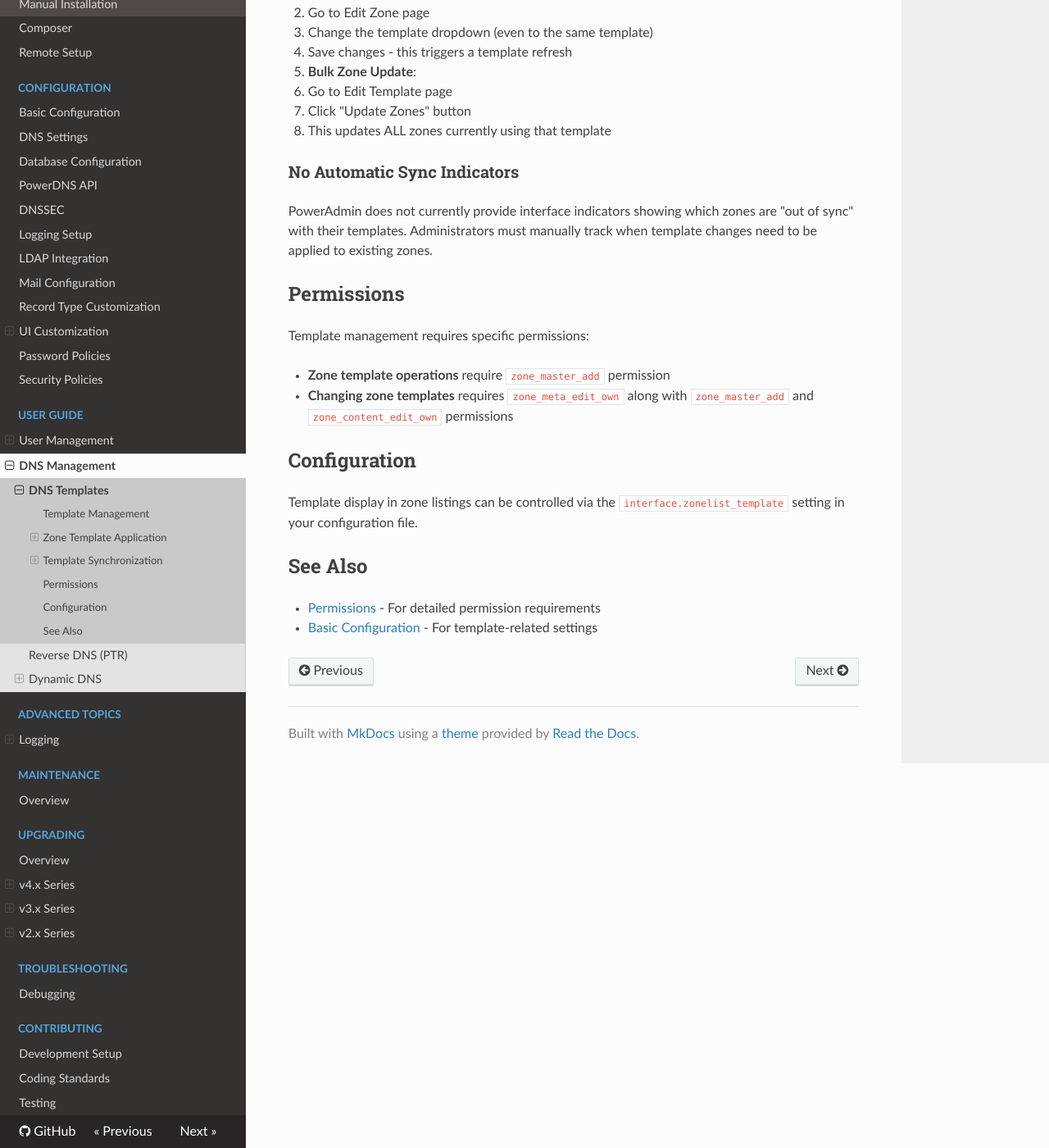
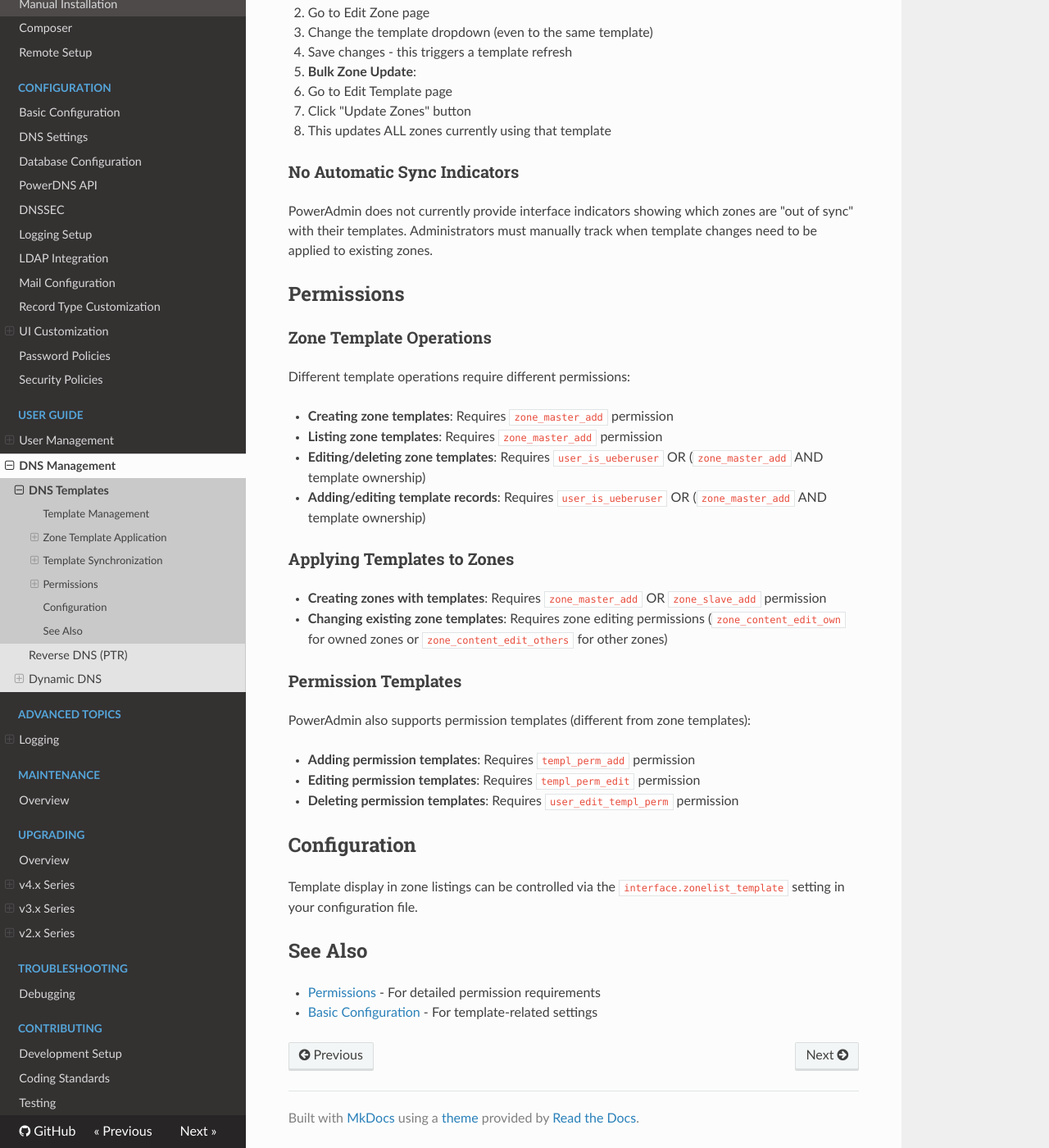
Before and after one commit to poweradmin/poweradmin-docs, an MkDocs documentation site: the page built from docs/user-guide/dns-templates.md, in a window 1280 px wide and 1400 px high, scrolled down 1442 px. Shown: the whole window at 82% size. Built offline with MkDocs 1.6.1, drawn with Linux system fonts in a browser that asks for light colours; nearby versions of some CDN libraries.

Commit message:
docs: update DNS templates permissions based on source code

```diff
--- a/docs/user-guide/dns-templates.md
+++ b/docs/user-guide/dns-templates.md
@@ -56,10 +56,27 @@ PowerAdmin does not currently provide interface indicators showing which zones a
 
 ## Permissions
 
-Template management requires specific permissions:
+### Zone Template Operations
 
-- **Zone template operations** require `zone_master_add` permission
-- **Changing zone templates** requires `zone_meta_edit_own` along with `zone_master_add` and `zone_content_edit_own` permissions
+Different template operations require different permissions:
+
+- **Creating zone templates**: Requires `zone_master_add` permission
+- **Listing zone templates**: Requires `zone_master_add` permission
+- **Editing/deleting zone templates**: Requires `user_is_ueberuser` OR (`zone_master_add` AND template ownership)
+- **Adding/editing template records**: Requires `user_is_ueberuser` OR (`zone_master_add` AND template ownership)
+
+### Applying Templates to Zones
+
+- **Creating zones with templates**: Requires `zone_master_add` OR `zone_slave_add` permission
+- **Changing existing zone templates**: Requires zone editing permissions (`zone_content_edit_own` for owned zones or `zone_content_edit_others` for other zones)
+
+### Permission Templates
+
+PowerAdmin also supports permission templates (different from zone templates):
+
+- **Adding permission templates**: Requires `templ_perm_add` permission
+- **Editing permission templates**: Requires `templ_perm_edit` permission
+- **Deleting permission templates**: Requires `user_edit_templ_perm` permission
 
 ## Configuration
 
```
